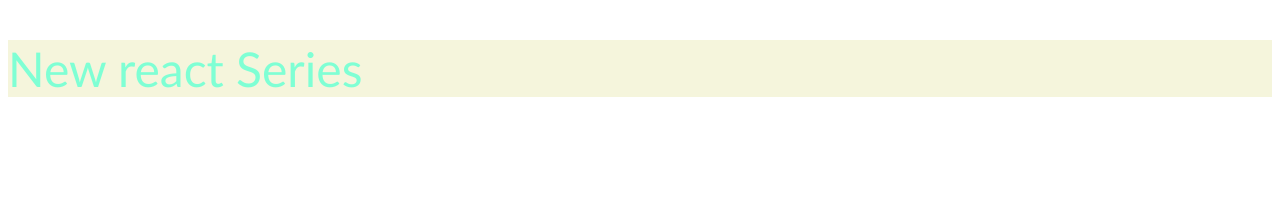
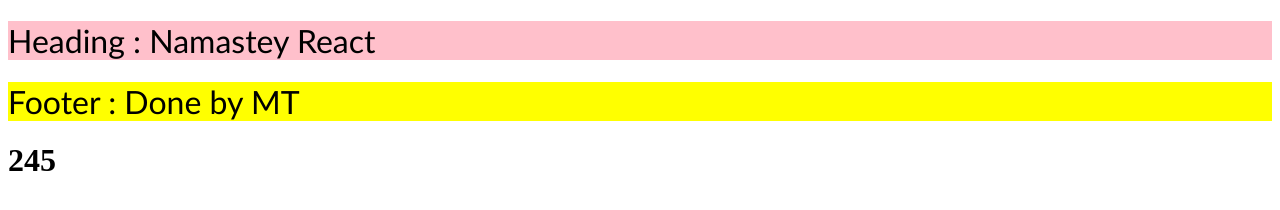
Before and after one commit to basicnoobdev/LearningReact, a React app: page / in a window 1280 px wide. Built offline with nearby package versions, Linux system fonts and the light colour scheme.

Commit message:
Episode-3

```diff
--- a/App.js
+++ b/App.js
@@ -1,10 +1,31 @@
 import React from "react";
 import ReactDOM from "react-dom/client";
 
-const heading = React.createElement(
-  "h1",
-  { id: "headingTag" },
-  React.createElement("h2", { id: "headingTag" }, "New react Series")
-);
+const jsvariable = 245;
+const HeadingComponent = () => {
+  return (
+    <h1 id="headingTag" tabIndex="5">
+      Heading : Namastey React
+    </h1>
+  );
+};
+
+const FooterComponent = () => {
+  return (
+    <h1 id="FooterTag" tabIndex="5">
+      Footer : Done by MT
+    </h1>
+  );
+};
+
+const ApplicationComponent = () => {
+  return (
+    <div>
+      <HeadingComponent />
+      <FooterComponent />
+      <h1>{jsvariable}</h1>
+    </div>
+  );
+};
 const root = ReactDOM.createRoot(document.getElementById("root"));
-root.render(heading);
+root.render(<ApplicationComponent />);
--- a/Index.css
+++ b/Index.css
@@ -1,6 +1,12 @@
 #headingTag {
-  color: aquamarine;
-  background-color: beige;
+  color: black;
+  background-color: pink;
   font-weight: 400;
   font-family: "Gill Sans", "Gill Sans MT", Calibri, "Trebuchet MS", sans-serif;
 }
+#FooterTag {
+  color: black;
+  background-color: yellow;
+  font-weight: 400;
+  font-family: "Gill Sans", "Gill Sans MT", Calibri, "Trebuchet MS", sans-serif;
+}
--- a/index.html
+++ b/index.html
@@ -9,6 +9,7 @@
   </head>
   <body>
     <div id="root">
+      Something went wrong in rendering !
       <script type="module" src="./App.js"></script>
     </div>
   </body>
--- a/package.json
+++ b/package.json
@@ -9,6 +9,7 @@
   "version": "1.0.0",
   "main": "App.js",
   "scripts": {
+    "start": "parcel index.html",
     "test": "jest"
   },
   "repository": {
```
Also changed, not shown: 1 other file.
